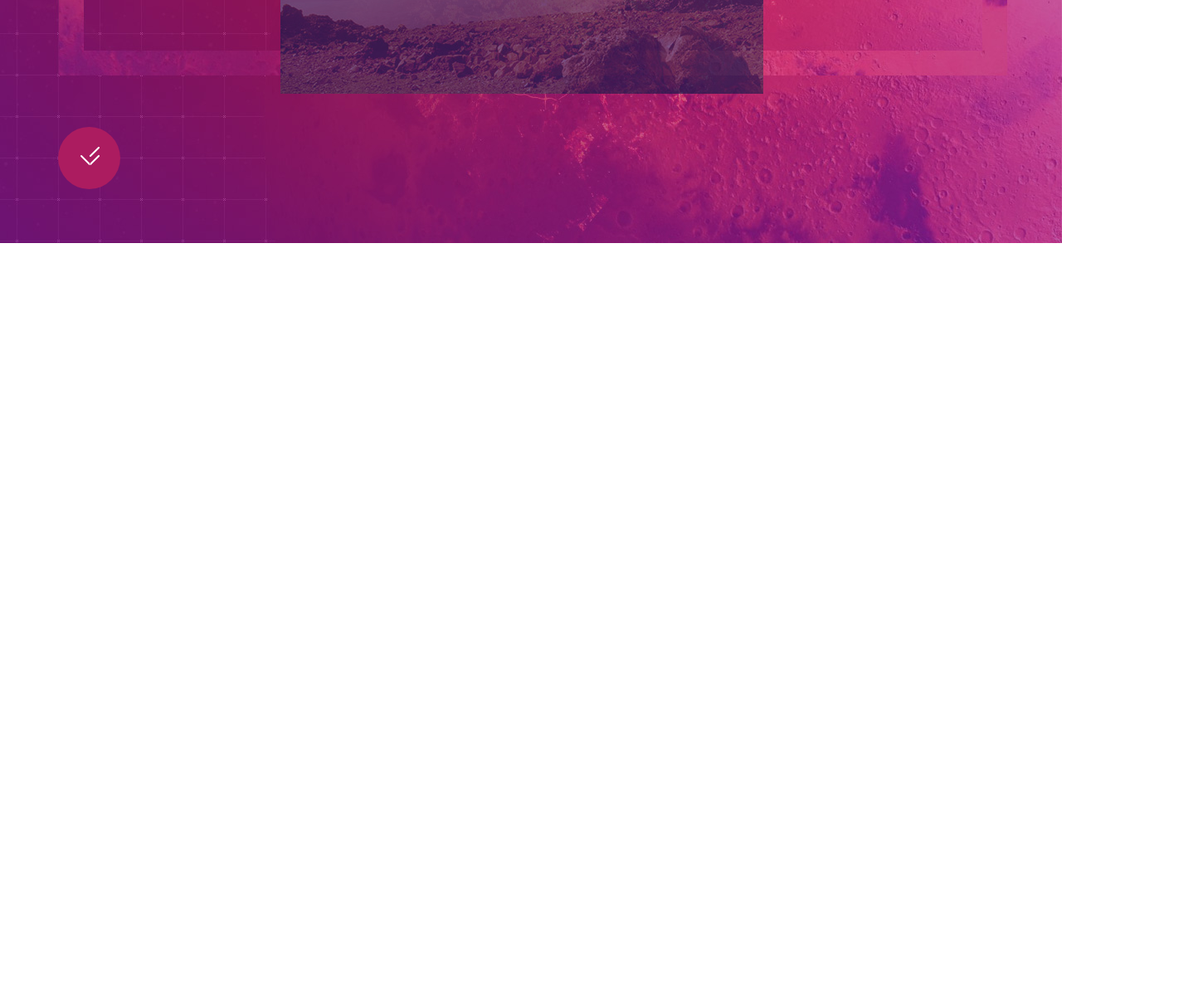
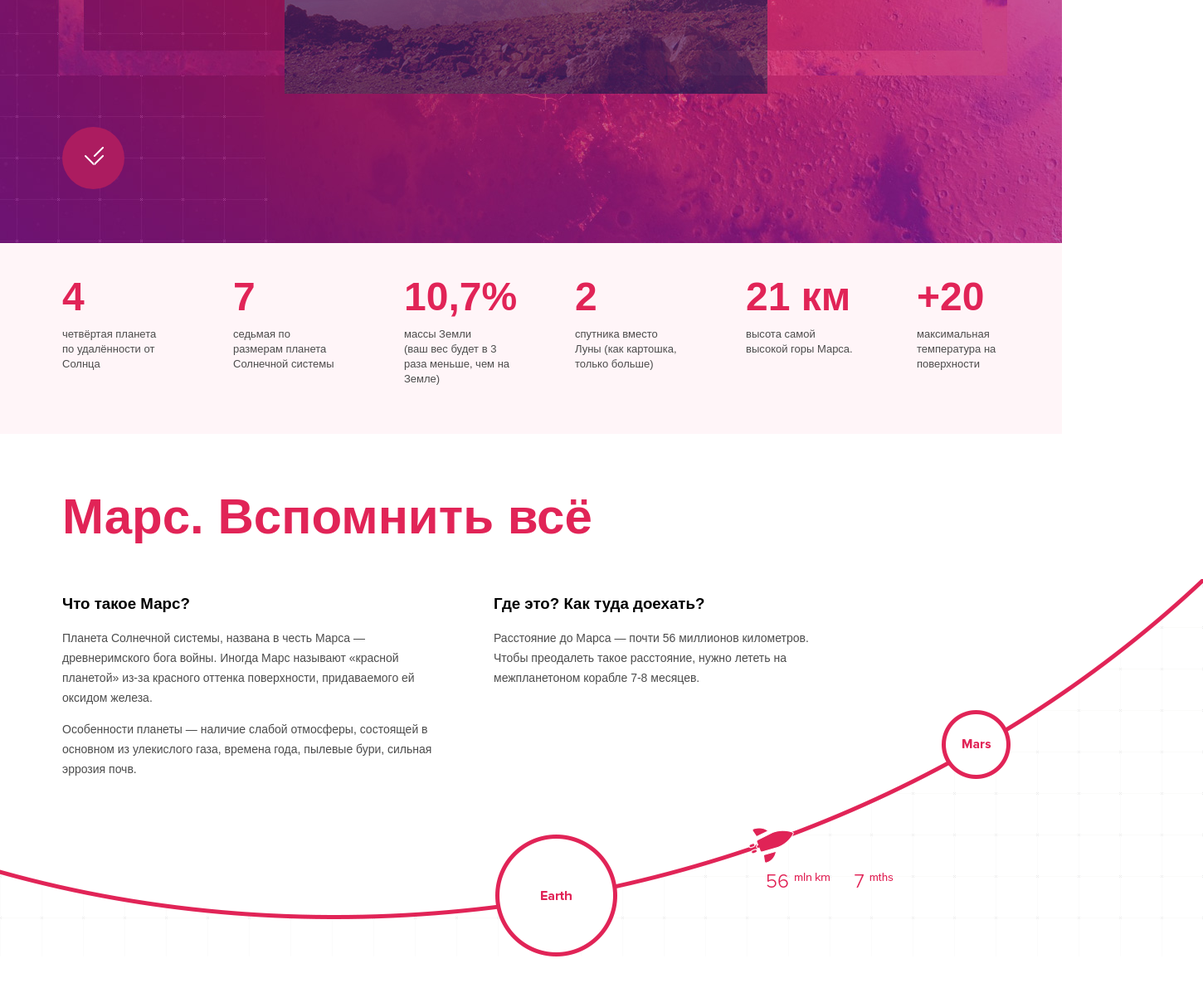
Before and after one commit to AlexTemlyantsev/Panteon-Site, a plain HTML site: page index.html in a window 1280 px wide. Shown: the part 657-1848 px from the top of the page at 83% size, 1450 px wide, since content can reach past the window. Before the commit the page ends 950 px from the top, so only its background shows below. Drawn offline with Linux system fonts and the light colour scheme.

Commit message:
Блок с информацией о Марсе

```diff
--- a/css/style.css
+++ b/css/style.css
@@ -38,7 +38,7 @@ html { box-sizing: border-box; }
 *, *::before, *::after { box-sizing: inherit; }
 
 .container {
-	width: 1160px;
+	width: 1150px;
 	margin: 0 auto;
 	padding: 0 10px;
 }
@@ -316,3 +316,126 @@ html { box-sizing: border-box; }
 	background: url("../img/down.svg") no-repeat 0 0;
 	cursor: pointer;
 }
+
+
+/* main */
+
+
+.info-mars-wrapper {
+	width: 100%;
+	min-height: 212px;
+	background-color: #fff5f8;
+
+	margin-bottom: 85px;
+}
+
+.info-mars {
+	list-style: none;
+
+	display: flex;
+	justify-content: space-between;
+	flex-wrap: wrap;
+
+	padding: 53px 10px 0 10px;
+}
+
+.info-mars li {
+	margin: 0;
+	margin-right: 50px;
+	padding: 0;
+	width: 130px;
+
+	display: flex;
+	flex-direction: column;
+	flex-wrap: wrap;
+}
+
+.info-mars .temperature {
+	margin: 0;
+	width: 100px;
+}
+
+.info-mars .number {
+	font-size: 48px;
+	line-height: 24px;
+	font-weight: 700;
+	color: #e12457;
+
+	padding: 0;
+	margin: 0;
+	margin-bottom: 24px;
+}
+
+.info-mars .description {
+	font-size: 13px;
+	line-height: 18px;
+	color: #4c4c4c;
+
+	padding: 0;
+	margin: 0;
+	margin-bottom: 57px;
+}
+
+.remember-mars {
+	position: relative;
+}
+
+.remember-mars h2 {
+	font-size: 60px;
+	line-height: 30px;
+	font-weight: 700;
+	color: #e12457;
+
+	margin: 0;
+	margin-bottom: 60px;
+	padding: 0;
+}
+
+.question-remember-mars {
+	position: relative;
+	display: flex;
+	flex-wrap: wrap;
+	padding-bottom: 200px;
+	margin-bottom: 128px;
+}
+
+.question-remember-mars .description-of-mars {
+	width: 470px;
+	margin-right: 50px;
+}
+
+.question-remember-mars .logistics-mars {
+	width: 420px;
+}
+
+.question-remember-mars h2 {
+	font-size: 24px;
+	line-height: 24px;
+	font-weight: 700;
+	color: #000000;
+
+	margin: 0;
+	margin-bottom: 30px;
+	padding: 0;
+}
+
+.question-remember-mars p {
+	font-size: 14px;
+	font-weight: 300;
+	line-height: 24px;
+	color: #4c4c4c;
+}
+
+.question-remember-mars::before {
+	content: "";
+
+	position: absolute;
+	bottom: 0px;
+	left: -80px;
+
+	width: 1455px;
+	height: 455px;
+	z-index: -1;
+
+	background: url("../img/distance.png") no-repeat 0 0;
+}
--- a/index.html
+++ b/index.html
@@ -6,6 +6,7 @@
 		<link href="https://fonts.googleapis.com/css?family=Open+Sans:400,400i,700,700i&amp;subset=cyrillic" rel="stylesheet">
 		<link href="css/normalize.css" rel="stylesheet">
 		<link href="css/style.css" rel="stylesheet">
+		<meta name="viewport" content="width=devaice-width, initial-scale=1" />
 	</head>
 	<body>
 		<header class="main-header">
@@ -60,5 +61,84 @@
 				</div>
 			</div>
 		</header>
+		<main>
+			<section class="info-mars-wrapper">
+				<h2 class="visually-hidden">Статистика по планете Марс</h2>
+				<ul class="container info-mars">
+					<li>
+						<span class="number">4</span>
+						<span class="description">
+							четвёртая планета
+							по удалённости
+							от Солнца
+						</span>
+					</li>
+					<li>
+						<span class="number">7</span>
+						<span class="description">
+							седьмая по размерам
+							планета Солнечной
+							системы
+						</span>
+					</li>
+					<li>
+						<span class="number">10,7%</span>
+						<span class="description">
+							массы Земли <br>
+							(ваш вес будет в 3 раза
+							меньше, чем на Земле)
+						</span>
+					</li>
+					<li>
+						<span class="number">2</span>
+						<span class="description">
+							спутника вместо
+							Луны (как картошка,
+							только больше)
+						</span>
+					</li>
+					<li>
+						<span class="number">21 км</span>
+						<span class="description">
+							высота самой высокой
+							горы Марса.
+						</span>
+					</li>
+					<li class="temperature">
+						<span class="number">+20</span>
+						<span class="description">
+							максимальная
+							температура
+							на поверхности
+						</span>
+					</li>
+				</ul>
+			</section>
+			<div class="container">
+				<section class="remember-mars">
+					<h2>Марс. Вспомнить всё</h2>
+					<div class="question-remember-mars">
+						<div class="description-of-mars">
+							<h3>Что такое Марс?</h3>
+							<p>
+								Планета Солнечной системы, названа в честь Марса — древнеримского бога войны. Иногда Марс называют «красной планетой» из-за красного оттенка поверхности, придаваемого ей оксидом железа.
+							</p>
+							<p>
+								Особенности планеты — наличие слабой отмосферы, состоящей в основном из улекислого газа, времена года, пылевые бури, сильная эррозия почв.
+							</p>
+						</div>
+						<div class="logistics-mars">
+							<h3>Где это? Как туда доехать?</h3>
+							<p>
+								Расстояние до Марса — почти 56 миллионов километров. Чтобы преодалеть такое расстояние, нужно лететь
+								на межпланетоном корабле 7-8 месяцев.
+							</p>
+						</div>
+						<div class="line-ellipse"></div>
+					</div>
+				</section>
+			</div>
+
+		</main>
 	</body>
 </html>
```
Also changed, not shown: img/distance.png (added), img/distance.svg (added).
